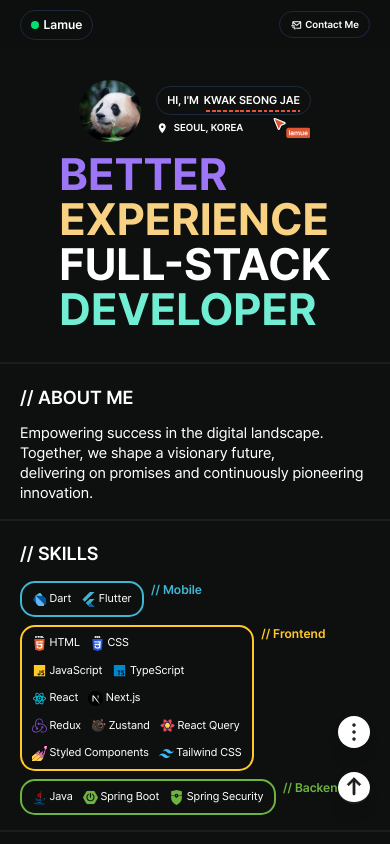
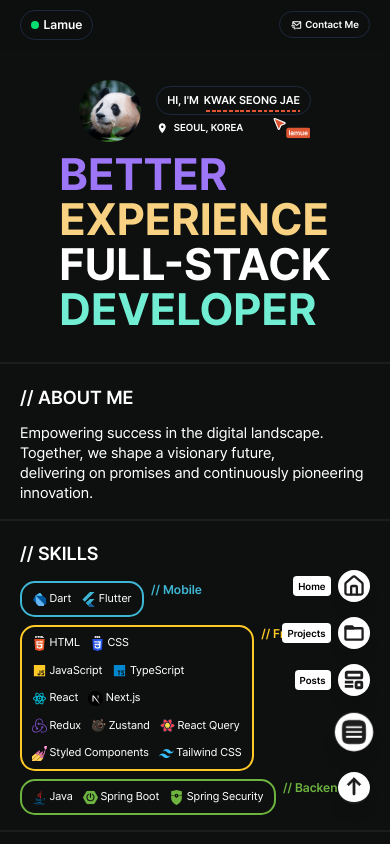
Before and after one commit to kwakseongjae/lamue-portfolio, a Next.js app: page / in a window 390 px wide. Both pictures are taken after a click on the button 354 px from the left and 732 px from the top of the page. Shown: the top 844 px of the page. Built offline with nearby package versions, Linux system fonts and the light colour scheme.

Commit message:
feat: Implement floating cat button with animated menu items for mobile navigation

```diff
--- a/src/app/globals.css
+++ b/src/app/globals.css
@@ -85,3 +85,51 @@
 body {
   font-family: var(--font-pretendard);
 }
+
+@keyframes float-home {
+  0% {
+    transform: translateY(100px);
+    opacity: 0;
+  }
+  100% {
+    transform: translateY(0);
+    opacity: 1;
+  }
+}
+
+@keyframes float-projects {
+  0% {
+    transform: translateY(60px);
+    opacity: 0;
+  }
+  100% {
+    transform: translateY(0);
+    opacity: 1;
+  }
+}
+
+@keyframes float-posts {
+  0% {
+    transform: translateY(40px);
+    opacity: 0;
+  }
+  100% {
+    transform: translateY(0);
+    opacity: 1;
+  }
+}
+
+.animate-float-home {
+  animation: float-home 0.5s ease-out forwards;
+  animation-delay: 0.1s;
+}
+
+.animate-float-projects {
+  animation: float-projects 0.5s ease-out forwards;
+  animation-delay: 0.1s;
+}
+
+.animate-float-posts {
+  animation: float-posts 0.5s ease-out forwards;
+  animation-delay: 0.1s;
+}
--- a/src/shared/ui/FloatingCatButton.tsx
+++ b/src/shared/ui/FloatingCatButton.tsx
@@ -1,8 +1,72 @@
-import { DotsIcon } from '@/shared/assets'
+'use client'
+
+import { useState, useEffect, useRef } from 'react'
+import { HomeIcon, ProjectIcon, PostIcon, MenuIcon } from '@/shared/assets'
+
 export default function FloatingCatButton() {
+  const [isClicked, setIsClicked] = useState(false)
+  const buttonRef = useRef<HTMLButtonElement>(null)
+
+  const handleClick = () => {
+    setIsClicked(!isClicked)
+  }
+
+  const handleClickOutside = (event: MouseEvent) => {
+    if (
+      buttonRef.current &&
+      !buttonRef.current.contains(event.target as Node) &&
+      !(event.target as HTMLElement).closest('.nav-item')
+    ) {
+      setIsClicked(false)
+    }
+  }
+
+  useEffect(() => {
+    document.addEventListener('mousedown', handleClickOutside)
+    return () => {
+      document.removeEventListener('mousedown', handleClickOutside)
+    }
+  }, [])
+
   return (
-    <button className="md:hidden cursor-pointer fixed bottom-[96px] right-8 bg-white hover:bg-gray-200 text-black w-[32px] h-[32px] flex items-center justify-center rounded-full shadow-lg">
-      <DotsIcon className="w-[24px] h-[24px]" />
-    </button>
+    <div className="relative">
+      <button
+        ref={buttonRef}
+        onClick={handleClick}
+        className={`md:hidden cursor-pointer fixed bottom-[96px] right-8 bg-white hover:bg-gray-200 text-black w-[32px] h-[32px] flex items-center justify-center rounded-full shadow-lg transition-transform duration-200 ${
+          isClicked ? 'scale-120' : 'scale-100'
+        }`}
+      >
+        <MenuIcon className="w-[24px] h-[24px]" />
+      </button>
+      {isClicked && (
+        <div className="fixed bottom-[148px] right-8 flex flex-col gap-6">
+          <div className="flex items-center gap-3  justify-end opacity-0 nav-item animate-float-home">
+            <div className="px-2 py-1 rounded-md bg-white">
+              <span className="font-semibold text-black">Home</span>
+            </div>
+            <div className="flex items-center justify-center w-[32px] h-[32px] rounded-full bg-white shadow-lg ">
+              <HomeIcon className="w-[24px] h-[24px]" strokeWidth={2} stroke="#1E1E1E" />
+            </div>
+          </div>
+          <div className="flex items-center gap-3  justify-end opacity-0 nav-item animate-float-projects">
+            <div className="px-2 py-1 rounded-md bg-white">
+              <span className="font-semibold text-black">Projects</span>
+            </div>
+            <div className="flex items-center justify-center w-[32px] h-[32px] rounded-full bg-white shadow-lg ">
+              <ProjectIcon className="w-[24px] h-[24px]" strokeWidth={2} stroke="#1E1E1E" />
+            </div>
+          </div>
+          <div className="flex items-center gap-3  justify-end opacity-0 nav-item animate-float-posts">
+            <div className="px-2 py-1 rounded-md bg-white">
+              <span className="font-semibold text-black">Posts</span>
+            </div>
+            <div className="flex items-center justify-center w-[32px] h-[32px] rounded-full bg-white shadow-lg ">
+              <PostIcon className="w-[24px] h-[24px]" stroke="#1E1E1E" />
+            </div>
+          </div>
+        </div>
+      )}
+    </div>
   )
 }
```
